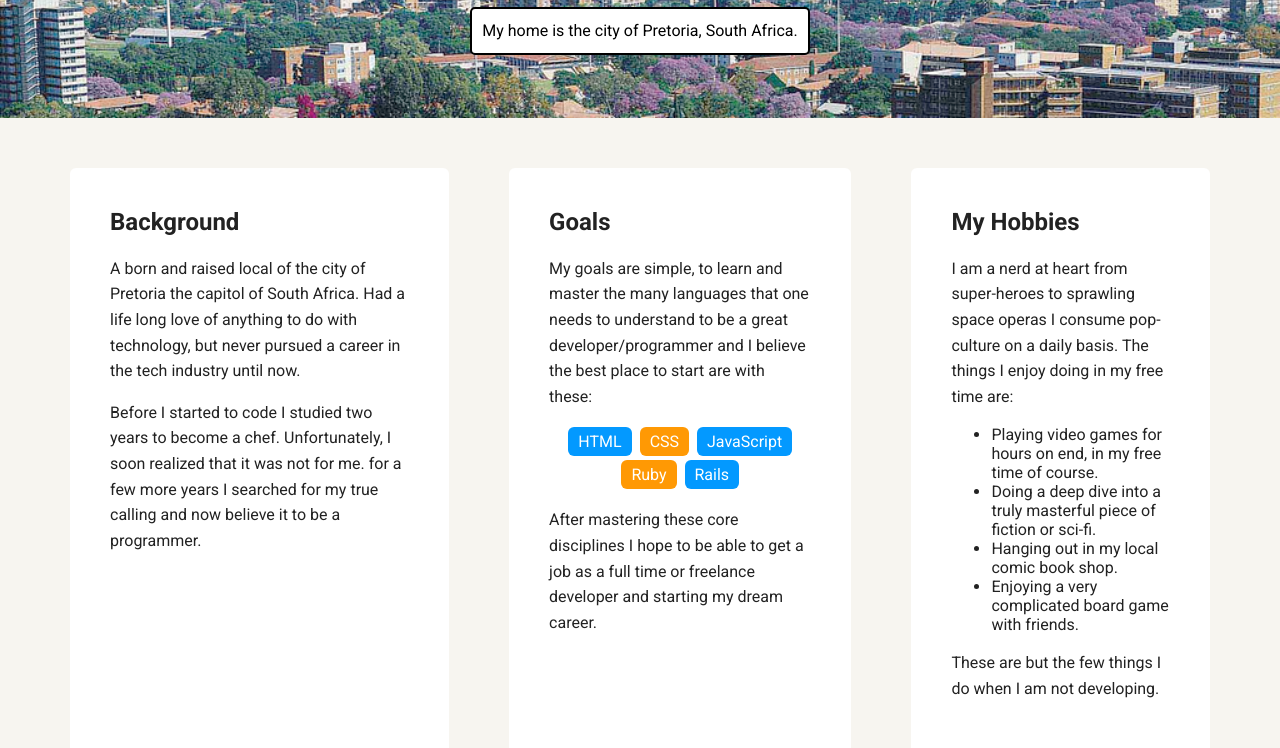
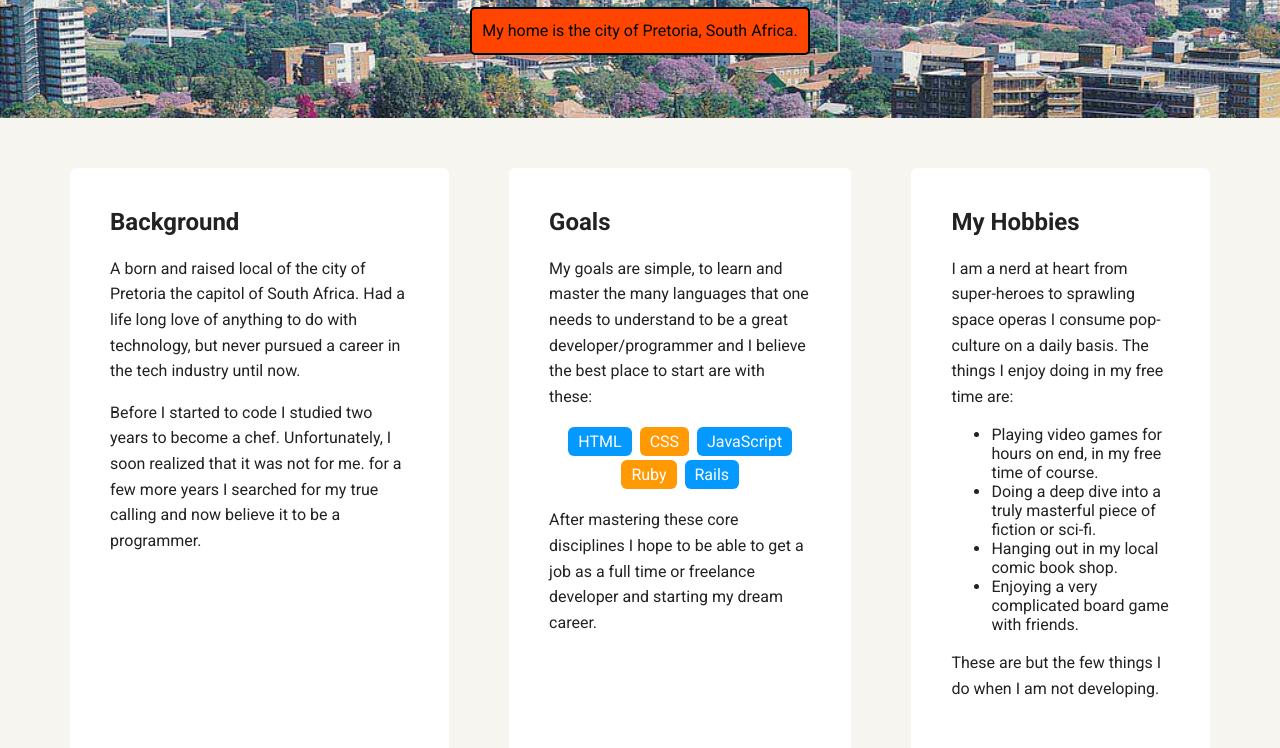
Before and after one commit to FROST113/techdegree-project-1, a plain HTML site: page portfolio_update_v1/index.html in a window 1280 px wide. Shown: the part 352-1100 px from the top of the page. Drawn offline with Linux system fonts and the light colour scheme; a web font is replaced by a local one.

Commit message:
Changed color property

```diff
--- a/portfolio_update_v1/styles.css
+++ b/portfolio_update_v1/styles.css
@@ -86,7 +86,7 @@ header .profile-image:hover {
   border: solid 2px black;
 }
 .location {
-  background-color: white;
+  background-color: rgb(255,69,0);
   color: black;
 }
 .card {
```
